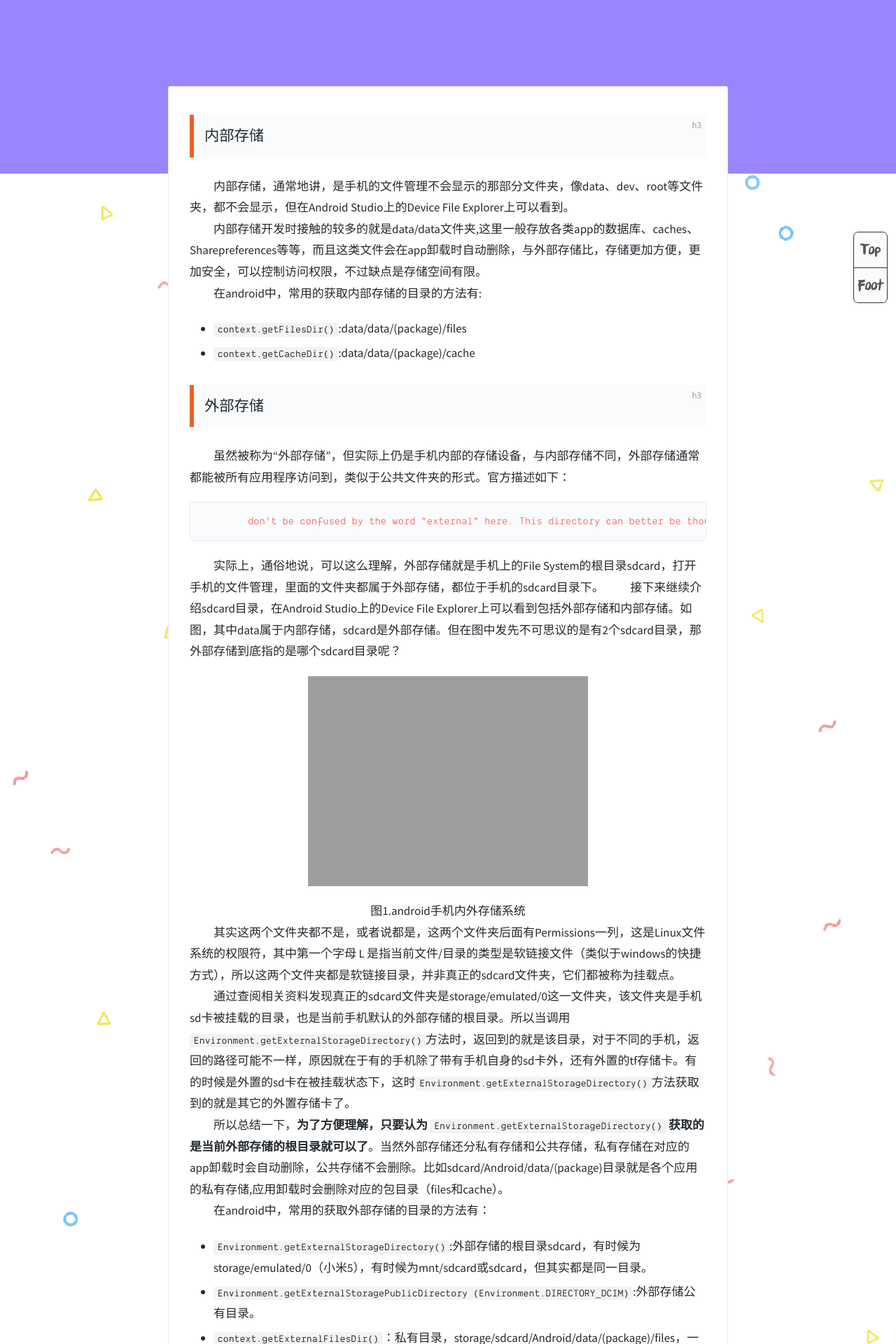
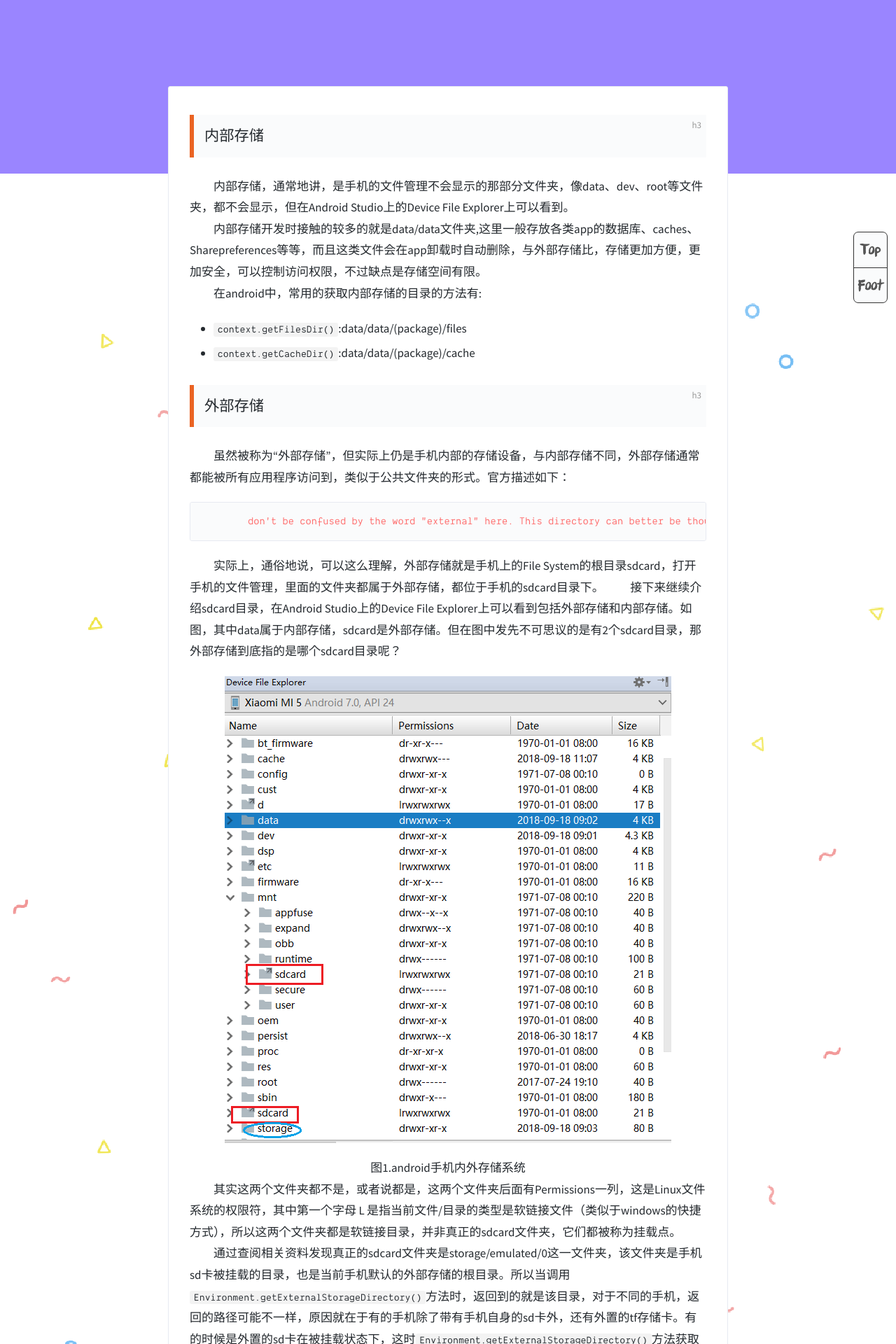
Before and after one commit to 1160899400/JimLiu.github.io, a Jekyll site: the page built from _posts/2018-09-18-android文件内部存储和外部存储.markdown, in a window 1280 px wide. Shown: the part 377-2297 px from the top of the page at 70% size. Built offline with Jekyll 4.4.1, drawn with Linux system fonts in a browser that asks for light colours.

Commit message:
Update 2018-09-18-android文件内部存储和外部存储.markdown

```diff
--- a/_posts/2018-09-18-android文件内部存储和外部存储.markdown
+++ b/_posts/2018-09-18-android文件内部存储和外部存储.markdown
@@ -24,7 +24,7 @@ categories: Android
 &emsp;&emsp;实际上，通俗地说，可以这么理解，外部存储就是手机上的File System的根目录sdcard，打开手机的文件管理，里面的文件夹都属于外部存储，都位于手机的sdcard目录下。
 &emsp;&emsp;接下来继续介绍sdcard目录，在Android Studio上的Device File Explorer上可以看到包括外部存储和内部存储。如图，其中data属于内部存储，sdcard是外部存储。但在图中发先不可思议的是有2个sdcard目录，那外部存储到底指的是哪个sdcard目录呢？
 
-![android手机内外存储系统](https://urt1rsliu.github.io/images/post/android/android文件内部存储和外部存储_1.PNG)
+![android手机内外存储系统](https://urt1rsliu.github.io/images/post/Android/android文件内部存储和外部存储.PNG)
 
 <center>图1.android手机内外存储系统</center>
 
```
